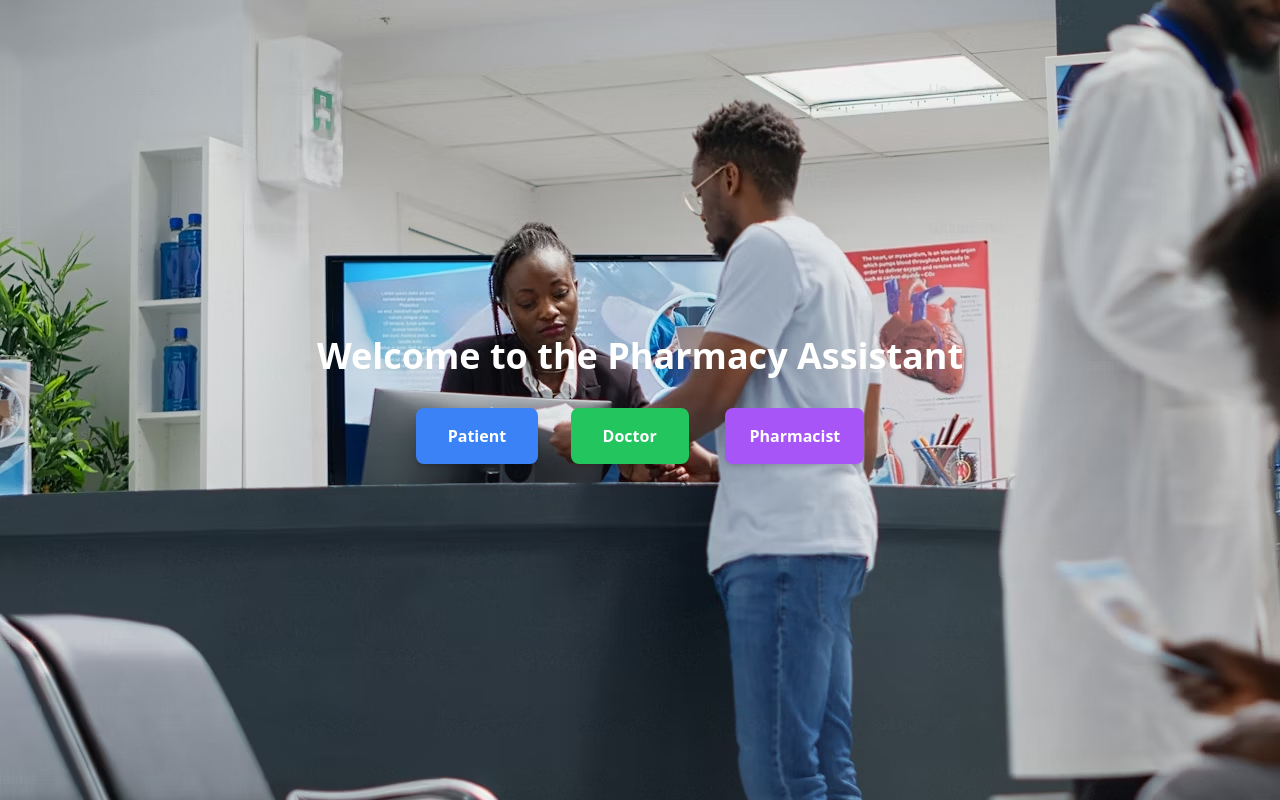
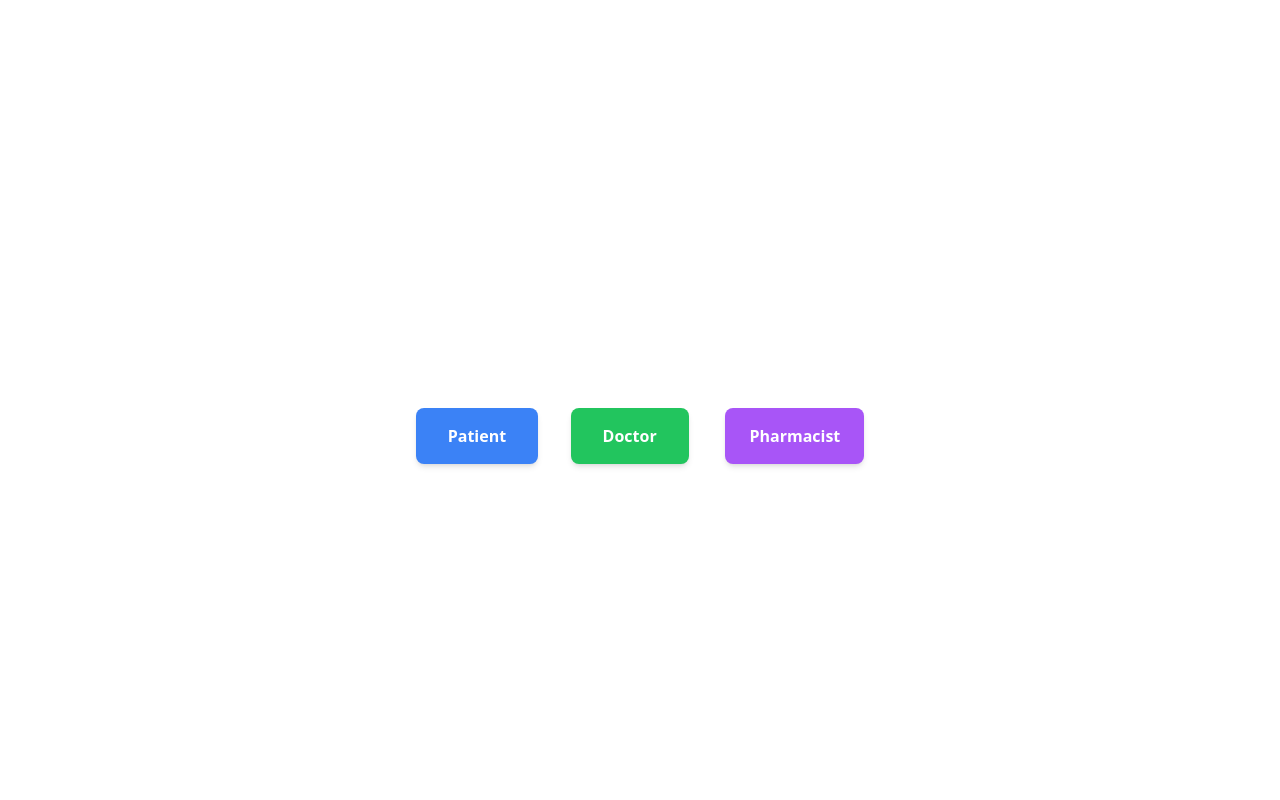
Before and after one commit to AnsifMkr/web, a React (Vite) app in the folder frontend/: page / in a window 1280 px wide. Built offline with nearby package versions, Linux system fonts and the light colour scheme.

Commit message:
Update tailwind.config.js

```diff
--- a/frontend/tailwind.config.js
+++ b/frontend/tailwind.config.js
@@ -3,9 +3,7 @@ export default {
   content: ["./index.html",
     "./src/**/*.{js,ts,jsx,tsx}",],
   theme: {
-    extend: {backgroundImage: {
-      'hero': "url('./src/assets/hospital-photo.png')",
-    },},
+    extend: {},
   },
   plugins: [],
 }
```
